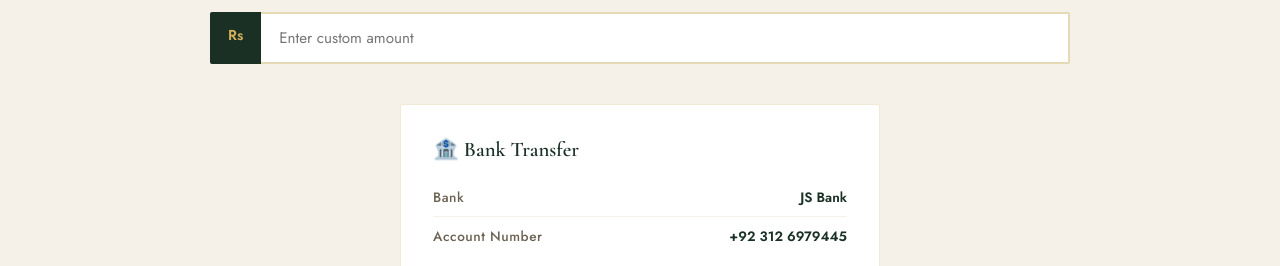
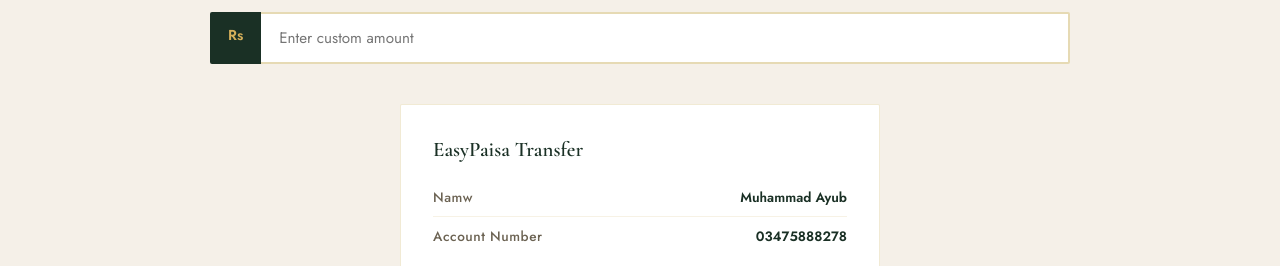
Before and after one commit to ridazahra2/MasterAyub, a plain HTML site: page index.html in a window 1280 px wide. Shown: the part 4040-4306 px from the top of the page. Drawn offline with nearby package versions, Linux system fonts and the light colour scheme.

Commit message:
Update index.html

```diff
--- a/index.html
+++ b/index.html
@@ -602,9 +602,9 @@
 
     <div class="donate-methods" style="grid-template-columns:1fr; max-width:480px; margin:0 auto;">
       <div class="method-card">
-        <h4>🏦 Bank Transfer</h4>
-        <div class="bank-detail"><strong>Bank</strong><span>JS Bank</span></div>
-        <div class="bank-detail"><strong>Account Number</strong><span>+92 312 6979445</span></div>
+        <h4>EasyPaisa Transfer</h4>
+        <div class="bank-detail"><strong>Namw</strong><span>Muhammad Ayub</span></div>
+        <div class="bank-detail"><strong>Account Number</strong><span>03475888278</span></div>
         <p style="font-size:0.78rem;color:var(--muted);margin-top:14px;line-height:1.7">
           After transferring, please send a screenshot on WhatsApp so we can acknowledge
           your generous contribution.
```
